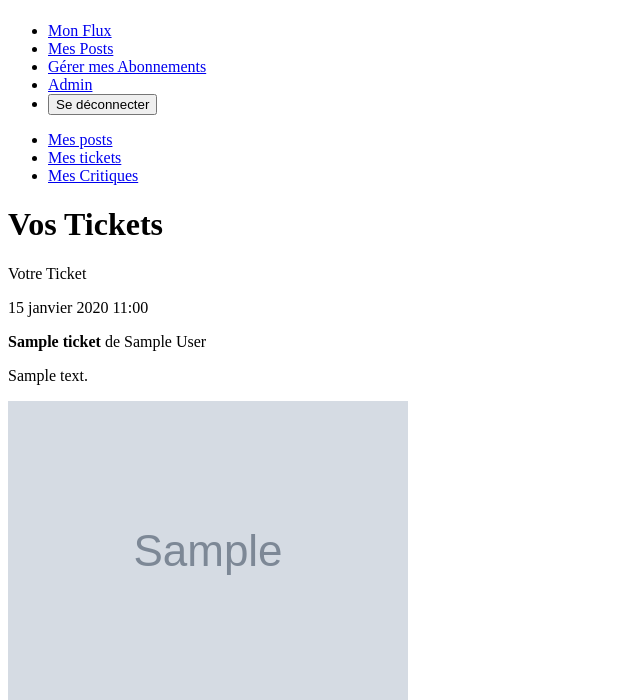
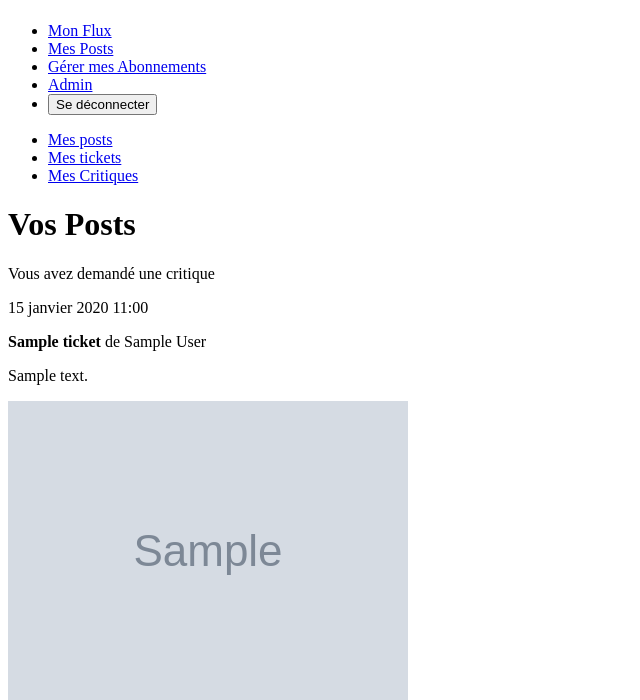
Before and after one commit to YozoraBernkastel/helena_haffner_litRevu_P9_10052024, a Django app: page /litRevu/userTickets in a window 1280 px wide. Shown: the part 58-758 px from the top of the page, without its empty margins (0-640 px from the left). Run offline with Django 5.2, Linux system fonts and the light colour scheme; a user stored in the database is signed in; tables that the repository leaves empty hold one stand-in row (values such as "Sample post"); grey boxes marked "Sample" are stand-in pictures.

Commit message:
posts page is now paginate too -- user_tickets and user_reviews removed and user_posts.html used instead for posts, tickets and reviews

```diff
--- a/litRevu/templates/litRevu/_review_content.html
+++ b/litRevu/templates/litRevu/_review_content.html
@@ -13,10 +13,12 @@
     <div>
         {% include 'litRevu/_ticket_content.html' with ticket=review.ticket %}
     </div>
+
     {% if flux %}
         <a href="{% url 'litrevu:review_creation' review.id %}">En écrire la critique</a>
     {% endif %}
-     {% if show_button %}
+
+     {% if request.user == review.user and not hide_button %}
        <div>
              <a href="{% url 'litrevu:review_modification' review.id %}" class="button">Modifier</a>
              <a href="{% url 'litrevu:delete_review' review.id %}" class="button">Supprimer</a>
--- a/litRevu/templates/litRevu/_ticket_content.html
+++ b/litRevu/templates/litRevu/_ticket_content.html
@@ -25,7 +25,7 @@
         <a href="{% url 'litrevu:review_creation' ticket.id %}">En écrire la critique</a>
     {% endif %}
 
-    {% if request.user == ticket.user and show_button and not review  %}
+    {% if request.user == ticket.user and not hide_button and not review  %}
        <div>
              <a href="{% url 'litrevu:ticket_modification' ticket.id %}" class="button">Modifier</a>
              <a href="{% url 'litrevu:delete_ticket' ticket.id %}" class="button">Supprimer</a>
--- a/litRevu/templates/litRevu/flux.html
+++ b/litRevu/templates/litRevu/flux.html
@@ -7,7 +7,7 @@
 <div>
     {% for ticket in tickets %}
          <article>
-             {% include 'litRevu/_ticket_content.html' %}
+             {% include 'litRevu/_ticket_content.html' with hide_button=True%}
          </article>
     {% endfor %}
 </div>
--- a/litRevu/templates/litRevu/ticket_list.html
+++ /dev/null
@@ -1,16 +0,0 @@
-{% extends 'litRevu/layout.html' %}
-    {% block content %}
-
-        {% include 'litRevu/_user_content_nav.html' %}
-
-        <h1>Vos Tickets</h1>
-
-        {% for ticket in page_obj %}
-            <article>
-                {% include 'litRevu/_ticket_content.html' with show_button=True %}
-            </article>
-            {% endfor %}
-
-        {% include 'litRevu/_page_navigation.html' %}
-
-    {% endblock content %}
--- a/litRevu/templates/litRevu/user_posts.html
+++ b/litRevu/templates/litRevu/user_posts.html
@@ -6,8 +6,7 @@
 
              <h1>Vos Posts</h1>
 
-            {% if content_exists %}
-                {% for post in posts %}
+                {% for post in page_obj %}
                     {% if post.content_type == "Ticket" %}
 
                             <article>
@@ -25,12 +24,8 @@
                      <a href=""></a>
                 </div>
                 {% endfor %}
-                {% else %}
-                    <article>
-                        Vous n'avez encore rien posté.
-                    </article>
-            {% endif %}
 
+            {% include 'litRevu/_page_navigation.html' %}
         </div>
 
     {% endblock content %}
--- a/litRevu/views.py
+++ b/litRevu/views.py
@@ -143,29 +143,26 @@ class TicketReviewCreationView(View):
 
 
 @method_decorator(login_required, name='dispatch')
-class UserPostsView(View):
-    template = "litRevu/user_posts.html"
+class UserPostsView(ListView):
+    paginate_by = 5
+    template_name = "litRevu/user_posts.html"
 
-    def get(self, request):
-        user_tickets = Ticket.objects.filter(user=request.user)
+    def get_queryset(self):
+        user_tickets = Ticket.objects.filter(user=self.request.user)
         user_tickets = user_tickets.annotate(content_type=Value('Ticket', CharField()))
-        user_reviews = Review.objects.filter(user=request.user)
+        user_reviews = Review.objects.filter(user=self.request.user)
         user_reviews = user_reviews.annotate(content_type=Value('Reviews', CharField()))
-        user_posts = sorted(chain(user_tickets, user_reviews), key=lambda post: post.time_created, reverse=True)
-        content_exists = len(user_posts) > 0
-        context = {"content_exists": content_exists, "posts": user_posts,
-                   "show_button": True}
-
-        return render(request, self.template, context)
+        return sorted(chain(user_tickets, user_reviews), key=lambda post: post.time_created, reverse=True)
 
 
 @method_decorator(login_required, name='dispatch')
 class UserTicketsView(ListView):
     paginate_by = 5
-    model = Ticket
+    template_name = "litRevu/user_posts.html"
 
     def get_queryset(self):
-        return Ticket.objects.filter(user=self.request.user).order_by('-time_created')
+        user_tickets = Ticket.objects.filter(user=self.request.user).order_by('-time_created')
+        return user_tickets.annotate(content_type=Value('Ticket', CharField()))
 
 
 @method_decorator(login_required, name='dispatch')
@@ -186,10 +183,11 @@ class DeleteTicket(DeleteView):
 @method_decorator(login_required, name='dispatch')
 class UserReviewsView(ListView):
     paginate_by = 5
-    model = Review
+    template_name = "litRevu/user_posts.html"
 
     def get_queryset(self):
-        return Review.objects.filter(user=self.request.user).order_by('-time_created')
+        user_reviews = Review.objects.filter(user=self.request.user).order_by('-time_created')
+        return user_reviews.annotate(content_type=Value('Reviews', CharField()))
 
 
 @method_decorator(login_required, name='dispatch')
```
Also changed, not shown: litRevu/templates/litRevu/review_list.html (deleted, +0 -16 lines).
